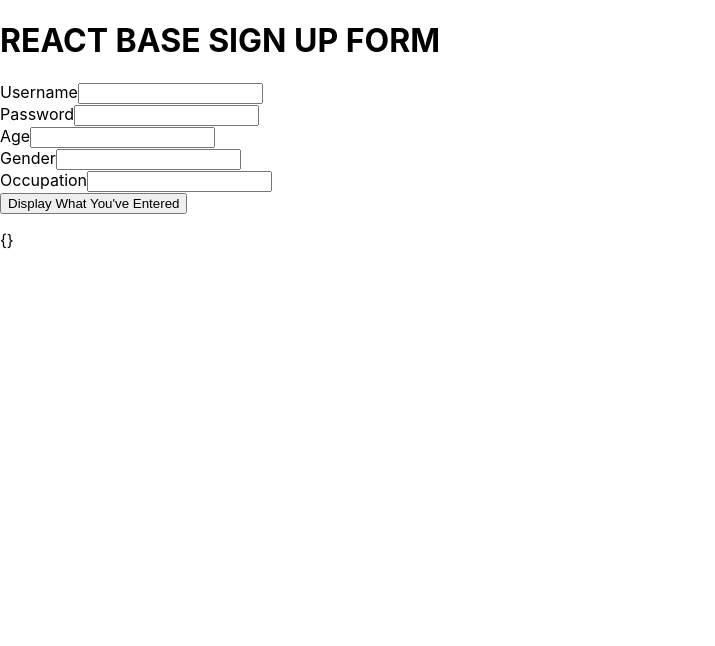
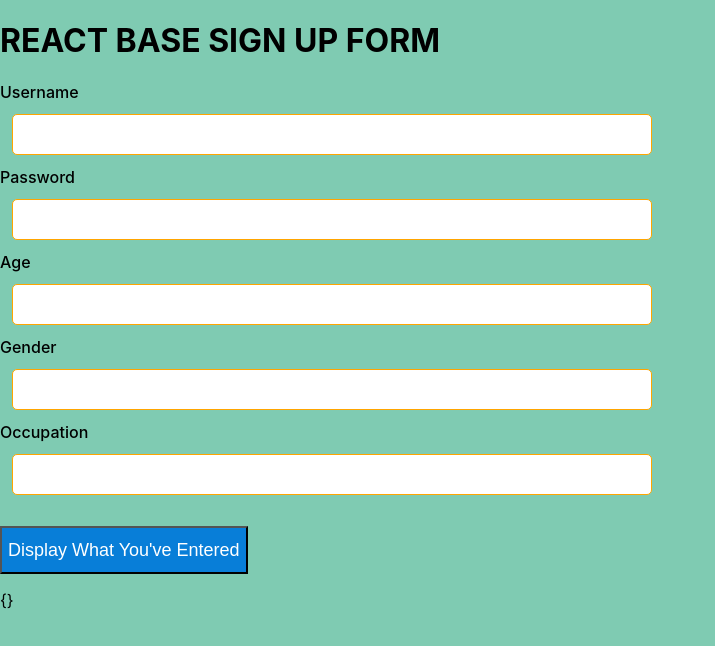
Before and after one commit to devefe1/nutri_royalapp, a React (Create React App) app in the folder nutri_royal/: page / in a window 1280 px wide. Shown: the top 646 px of the page, without its empty margins (0-715 px from the left). Built offline with nearby package versions, Linux system fonts and the light colour scheme.

Commit message:
background color and styling

```diff
--- a/nutri_royal/src/App.css
+++ b/nutri_royal/src/App.css
@@ -1,38 +1,39 @@
-.App {
-  text-align: center;
+body{
+  background-color: rgba(7, 155, 106, 0.514);
 }
 
-.App-logo {
-  height: 40vmin;
-  pointer-events: none;
+form{
+  font-weight: 550;
+  margin-bottom: .2in;
+  width: 50%;
 }
 
-@media (prefers-reduced-motion: no-preference) {
-  .App-logo {
-    animation: App-logo-spin infinite 20s linear;
-  }
+input{
+  /* 1.
+     width of boxes
+     extra width in boxes
+     margin around the boxes
+     border- outer edges of boxes
+     border rad- rounds the egdes
+     border box- resizes the box
+     */
+  width: 100%;
+  padding: 12px;
+  margin: 12px;
+  border: 1px solid orange;
+  border-radius: 5px;
+  box-sizing: border-box;
+
 }
 
-.App-header {
-  background-color: #282c34;
-  min-height: 100vh;
-  display: flex;
-  flex-direction: column;
-  align-items: center;
-  justify-content: center;
-  font-size: calc(10px + 2vmin);
-  color: white;
+#title{
+  text-align: left;
 }
 
-.App-link {
-  color: #61dafb;
+button{
+  background-color: rgb(8, 126, 216);
+  color: white;
+  font-weight: 500;
+  font-size: large;
+  height: .5in;
 }
-
-@keyframes App-logo-spin {
-  from {
-    transform: rotate(0deg);
-  }
-  to {
-    transform: rotate(360deg);
-  }
-}
```
